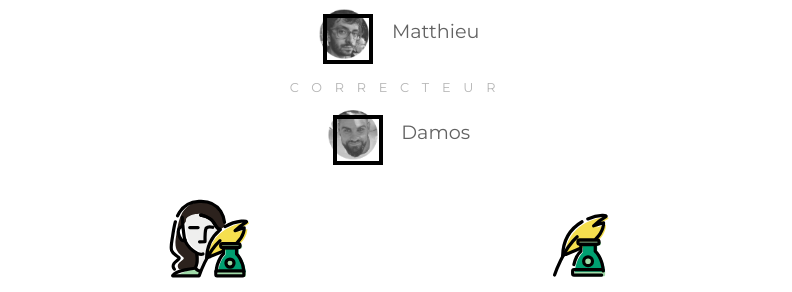
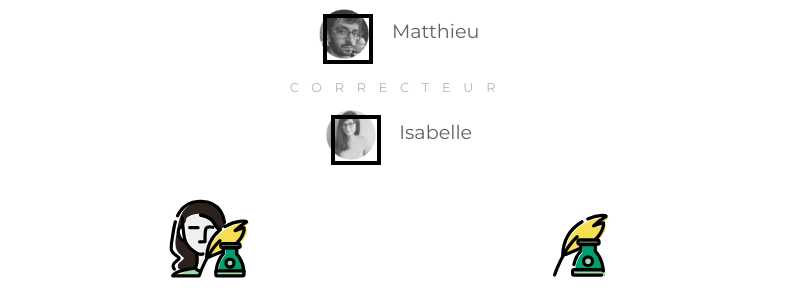
Before and after one commit to IzzDesign/hysteresis.blog, a Jekyll site: the page built from nouvelles/rouage.md, in a window 1280 px wide and 900 px high, scrolled down 11896 px. Shown: the part 340-632 px from the top of the window, without its empty margins (241-1033 px from the left). Built offline with Jekyll 4.4.1, drawn with Linux system fonts in a browser that asks for light colours.

Commit message:
array reviewers

```diff
--- a/_layouts/short-story.html
+++ b/_layouts/short-story.html
@@ -25,7 +25,9 @@ layout: default
         <p class="category">Auteur</p>
         {% include author.html author_name=page.author %}
         <p class="category">Correcteur</p>
-        {% include author.html author_name=page.reviewer %}
+        {% for r in page.reviewers %}
+          {% include author.html author_name=r %}
+        {% endfor %}
       </div>
     </div>
     <div class="col-lg-4 offset-lg-2">
--- a/nouvelles/rouage.md
+++ b/nouvelles/rouage.md
@@ -4,7 +4,7 @@ title: Rouage
 excerpt: Donec sagittis velit vel augue. Fusce in nisl vitae massa venenatis rhoncus. Praesent orci velit, lobortis eget, suscipit semper, congue eu, est. Quisque malesuada volutpat enim. Vestibulum leo sem, molestie a, mattis bibendum, feugiat facilisis, nisl. Nam scelerisque odio. Suspendisse fermentum faucibus felis. Praesent pharetra. In consequat felis in tellus. In mi enim, rhoncus
 published_date: "2021-05-22"
 author: Matthieu
-reviewer:
+reviewers:
     - Isabelle
 tags:
     - nouvelle
```
Also changed, not shown: nouvelles/silence-radio.md (+1 -1 lines).
